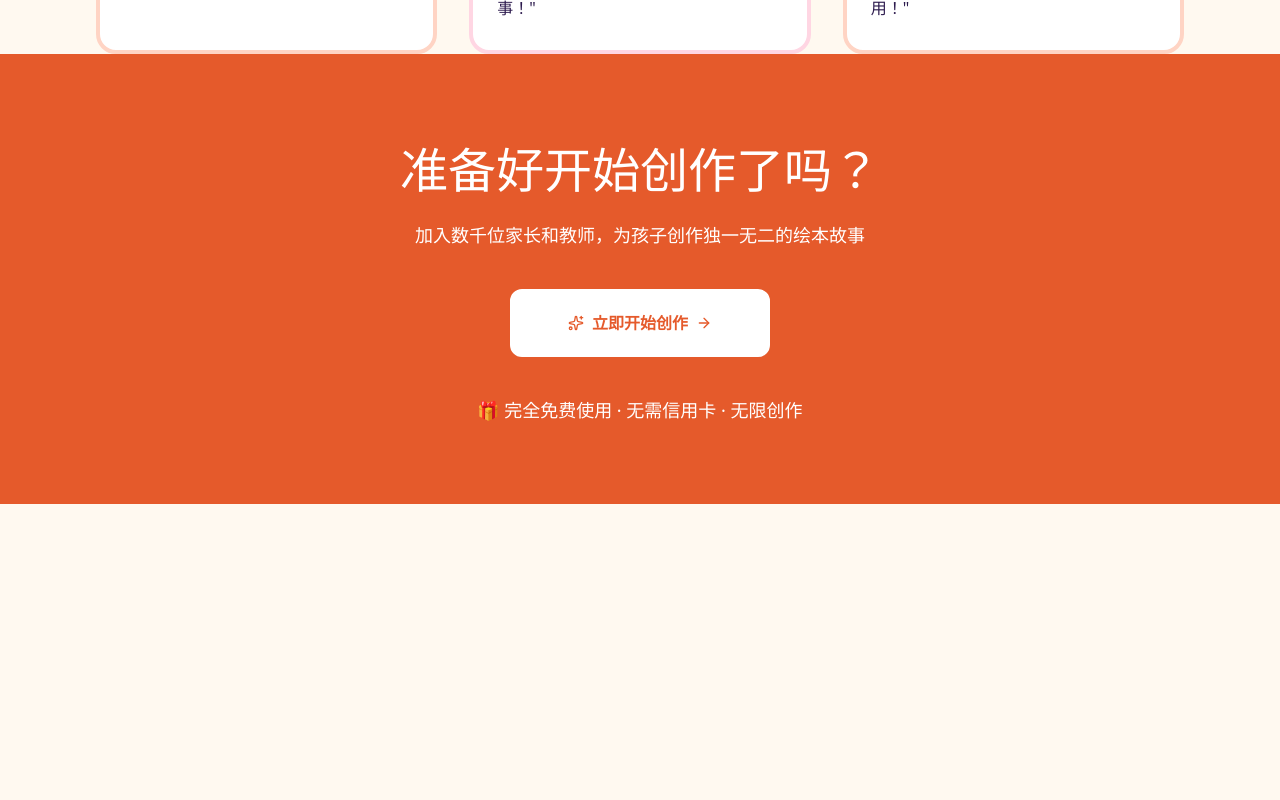
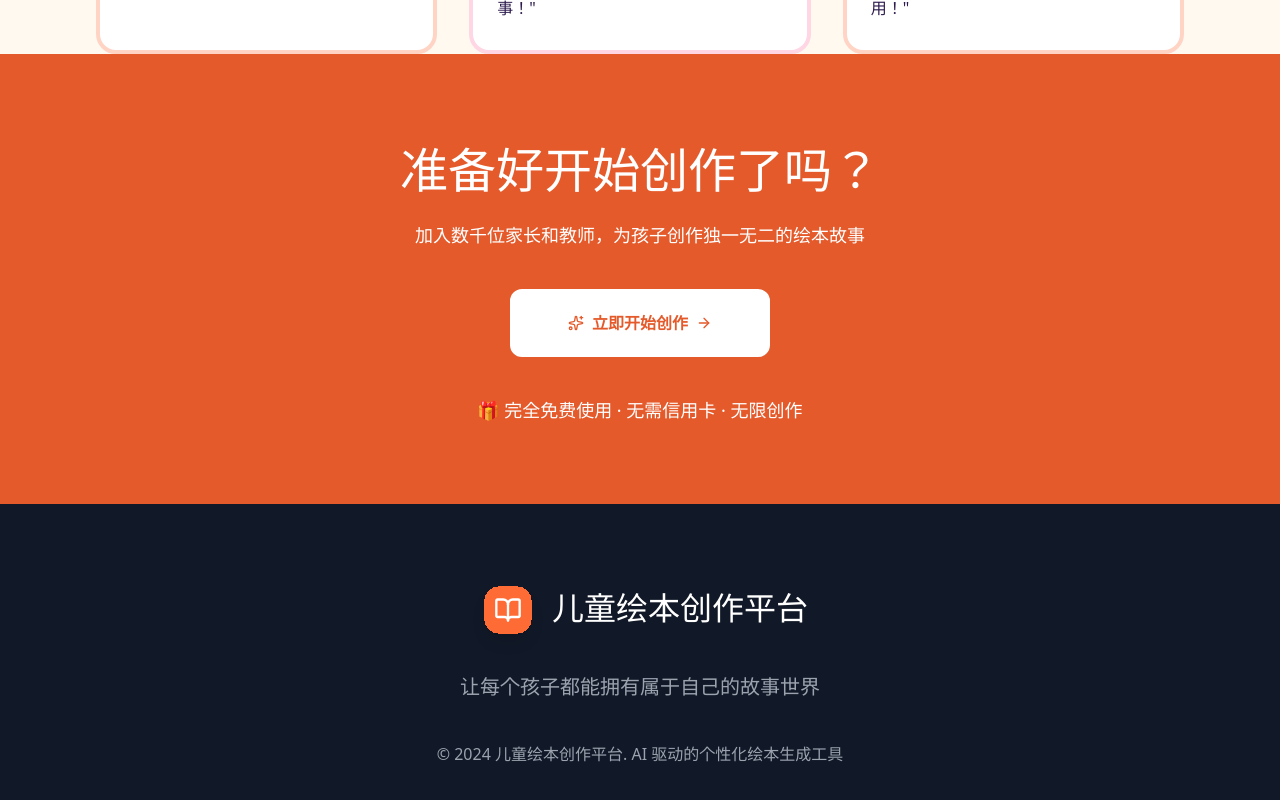
Before and after one commit to wojiaofengzhongzhuifeng/ai-children-picture, a Next.js app: page / in a window 1280 px wide. Shown: the part 2944-3744 px from the top of the page. Before the commit the page ends 3448 px from the top, so only its background shows below. Built offline with nearby package versions, Linux system fonts and the light colour scheme.

Commit message:
homePage-pa'ge'F

```diff
--- a/app/(user)/my/CreatePicture/index.tsx
+++ b/app/(user)/my/CreatePicture/index.tsx
@@ -5,7 +5,7 @@ import {
   CreatePictureNumber3,
 } from "@/app/(user)/my/icon";
 
-export function CreatePicture() {
+export default function CreatePicture() {
   return (
     <Section className="mt-16">
       <div className="flex gap-4 justify-center w-full">
--- /dev/null
+++ b/app/(user)/my/PageFooter/index.tsx
@@ -0,0 +1,30 @@
+import {
+  PageFooterItem,
+  PageFooterSubtitle,
+  PageFooterTitle,
+  PageFooterWrapper,
+  Section,
+} from "@/app/(user)/style";
+import { PageFooterIcon } from "../icon";
+
+export default function PageFooter() {
+  return (
+    <PageFooterWrapper>
+      <Section>
+        <PageFooterTitle>
+          <PageFooterIcon />
+          儿童绘本创作平台
+        </PageFooterTitle>
+        <PageFooterItem>
+          让每个孩子都能拥有属于自己的故事世界
+        </PageFooterItem>
+      </Section>
+
+      <div className="mt-10 text-center">
+        <PageFooterSubtitle>
+          © 2024 儿童绘本创作平台. AI 驱动的个性化绘本生成工具
+        </PageFooterSubtitle>
+      </div>
+    </PageFooterWrapper>
+  );
+}
--- a/app/(user)/my/StartCreact/index.tsx
+++ b/app/(user)/my/StartCreact/index.tsx
@@ -1,37 +1,37 @@
+import { Section } from "@/app/(user)/style";
 import {
-  CtaPrimaryButtonFooter,
-  HeroSubtitleFooter,
-  HeroTitleFooter,
-  PageWrapperFooter,
-  Section,
+  CreatePictureButton,
+  CreatePictureSubtitle,
+  CreatePictureTitle,
+  CreatePictureWrapper,
 } from "@/app/(user)/style";
 import { PageFootIcon, PageFootTickIcon } from "../icon";
 
-export default function PageFoot() {
+export default function StartCreate() {
   return (
-    <PageWrapperFooter>
+    <CreatePictureWrapper>
       <Section>
-        <HeroTitleFooter>准备好开始创作了吗？</HeroTitleFooter>
-        <HeroSubtitleFooter>
+        <CreatePictureTitle>准备好开始创作了吗？</CreatePictureTitle>
+        <CreatePictureSubtitle>
           加入数千位家长和教师，为孩子创作独一无二的绘本故事
-        </HeroSubtitleFooter>
+        </CreatePictureSubtitle>
       </Section>
       <Section className="mt-10">
         <div className="gap-4 flex justify-center">
-          <CtaPrimaryButtonFooter>
+          <CreatePictureButton>
             <p className="text-orange-600 text-base flex items-center gap-2">
               <PageFootIcon />
               立即开始创作
               <PageFootTickIcon />
             </p>
-          </CtaPrimaryButtonFooter>
+          </CreatePictureButton>
         </div>
       </Section>
       <div className="mt-10 text-center">
-        <HeroSubtitleFooter>
+        <CreatePictureSubtitle>
           🎁 完全免费使用 · 无需信用卡 · 无限创作
-        </HeroSubtitleFooter>
+        </CreatePictureSubtitle>
       </div>
-    </PageWrapperFooter>
+    </CreatePictureWrapper>
   );
 }
--- a/app/(user)/my/icon.tsx
+++ b/app/(user)/my/icon.tsx
@@ -1446,3 +1446,104 @@ export function PageFootTickIcon() {
     </svg>
   );
 }
+
+export function PageFooterIcon() {
+  return (
+    <svg
+      xmlns="http://www.w3.org/2000/svg"
+      width="72"
+      height="72"
+      viewBox="0 0 72 72"
+      fill="none"
+    >
+      <g filter="url(#filter0_dd_34_1253)">
+        <path
+          d="M12 18C12 9.16344 19.1634 2 28 2H44C52.8366 2 60 9.16344 60 18V34C60 42.8366 52.8366 50 44 50H28C19.1634 50 12 42.8366 12 34V18Z"
+          fill="#FF6B35"
+          shape-rendering="crispEdges"
+        />
+        <path
+          d="M36 20.1667V36.5001"
+          stroke="white"
+          stroke-width="2.33333"
+          stroke-linecap="round"
+          stroke-linejoin="round"
+        />
+        <path
+          d="M25.4999 33C25.1905 33 24.8938 32.8771 24.675 32.6583C24.4562 32.4395 24.3333 32.1428 24.3333 31.8333V16.6667C24.3333 16.3572 24.4562 16.0605 24.675 15.8417C24.8938 15.6229 25.1905 15.5 25.4999 15.5H31.3333C32.5709 15.5 33.7579 15.9917 34.6331 16.8668C35.5083 17.742 35.9999 18.929 35.9999 20.1667C35.9999 18.929 36.4916 17.742 37.3668 16.8668C38.2419 15.9917 39.4289 15.5 40.6666 15.5H46.4999C46.8093 15.5 47.1061 15.6229 47.3249 15.8417C47.5437 16.0605 47.6666 16.3572 47.6666 16.6667V31.8333C47.6666 32.1428 47.5437 32.4395 47.3249 32.6583C47.1061 32.8771 46.8093 33 46.4999 33H39.4999C38.5717 33 37.6814 33.3687 37.025 34.0251C36.3687 34.6815 35.9999 35.5717 35.9999 36.5C35.9999 35.5717 35.6312 34.6815 34.9748 34.0251C34.3184 33.3687 33.4282 33 32.4999 33H25.4999Z"
+          stroke="white"
+          stroke-width="2.33333"
+          stroke-linecap="round"
+          stroke-linejoin="round"
+        />
+      </g>
+      <defs>
+        <filter
+          id="filter0_dd_34_1253"
+          x="0"
+          y="0"
+          width="72"
+          height="72"
+          filterUnits="userSpaceOnUse"
+          color-interpolation-filters="sRGB"
+        >
+          <feFlood flood-opacity="0" result="BackgroundImageFix" />
+          <feColorMatrix
+            in="SourceAlpha"
+            type="matrix"
+            values="0 0 0 0 0 0 0 0 0 0 0 0 0 0 0 0 0 0 127 0"
+            result="hardAlpha"
+          />
+          <feMorphology
+            radius="4"
+            operator="erode"
+            in="SourceAlpha"
+            result="effect1_dropShadow_34_1253"
+          />
+          <feOffset dy="4" />
+          <feGaussianBlur stdDeviation="3" />
+          <feComposite in2="hardAlpha" operator="out" />
+          <feColorMatrix
+            type="matrix"
+            values="0 0 0 0 0 0 0 0 0 0 0 0 0 0 0 0 0 0 0.1 0"
+          />
+          <feBlend
+            mode="normal"
+            in2="BackgroundImageFix"
+            result="effect1_dropShadow_34_1253"
+          />
+          <feColorMatrix
+            in="SourceAlpha"
+            type="matrix"
+            values="0 0 0 0 0 0 0 0 0 0 0 0 0 0 0 0 0 0 127 0"
+            result="hardAlpha"
+          />
+          <feMorphology
+            radius="3"
+            operator="erode"
+            in="SourceAlpha"
+            result="effect2_dropShadow_34_1253"
+          />
+          <feOffset dy="10" />
+          <feGaussianBlur stdDeviation="7.5" />
+          <feComposite in2="hardAlpha" operator="out" />
+          <feColorMatrix
+            type="matrix"
+            values="0 0 0 0 0 0 0 0 0 0 0 0 0 0 0 0 0 0 0.1 0"
+          />
+          <feBlend
+            mode="normal"
+            in2="effect1_dropShadow_34_1253"
+            result="effect2_dropShadow_34_1253"
+          />
+          <feBlend
+            mode="normal"
+            in="SourceGraphic"
+            in2="effect2_dropShadow_34_1253"
+            result="shape"
+          />
+        </filter>
+      </defs>
+    </svg>
+  );
+}
--- a/app/(user)/page.tsx
+++ b/app/(user)/page.tsx
@@ -1,9 +1,10 @@
 import PageTitle from "./my/PageTitle";
 import CoreFeatures from "./my/CoreFunction";
 import UserFeedback from "./my/UserFeedback";
-import { CreatePicture } from "./my/CreatePicture";
+import CreatePicture from "./my/CreatePicture";
 import ChoiceUs from "./my/ChoiceUs";
-import PageFoot from "./my/StartCreact";
+import StartCreate from "./my/StartCreact";
+import PageFooter from "./my/PageFooter";
 
 export default function HomePage() {
   return (
@@ -13,7 +14,8 @@ export default function HomePage() {
       <CreatePicture />
       <ChoiceUs />
       <UserFeedback />
-      <PageFoot />
+      <StartCreate />
+      <PageFooter />
     </div>
   );
 }
--- a/app/(user)/style.tsx
+++ b/app/(user)/style.tsx
@@ -160,22 +160,46 @@ export function ChoiceUsCard(props: {
   );
 }
 
-export function PageWrapperFooter(props: { children: ReactNode }) {
+export function CreatePictureWrapper(props: { children: ReactNode }) {
   return <div className="py-20 bg-orange-600">{props.children}</div>;
 }
 
-export function HeroTitleFooter(props: { children: ReactNode }) {
+export function CreatePictureTitle(props: { children: ReactNode }) {
   return <p className="text-[48px] text-white">{props.children}</p>;
 }
 
-export function HeroSubtitleFooter(props: { children: ReactNode }) {
+export function CreatePictureSubtitle(props: { children: ReactNode }) {
   return <p className="text-[18px] text-white mt-4">{props.children}</p>;
 }
 
-export function CtaPrimaryButtonFooter(props: { children: ReactNode }) {
+export function CreatePictureButton(props: { children: ReactNode }) {
   return (
     <Button className="bg-white rounded-sm px-14 py-8 border-2 border-white hover:bg-white/80">
       {props.children}
     </Button>
   );
 }
+
+export function PageFooterWrapper(props: { children: ReactNode }) {
+  return <div className="py-20 bg-gray-900">{props.children}</div>;
+}
+
+export function PageFooterTitle(props: { children: ReactNode }) {
+  return (
+    <p className="text-[32px] text-white flex justify-center gap-2">
+      {props.children}
+    </p>
+  );
+}
+
+export function PageFooterItem(props: { children: ReactNode }) {
+  return (
+    <p className="text-[20px]  text-gray-400 mt-4">
+      {props.children}
+    </p>
+  );
+}
+
+export function PageFooterSubtitle(props: { children: ReactNode }) {
+  return <p className="text-[16px]  text-gray-400 mt-4">{props.children}</p>;
+}
```
